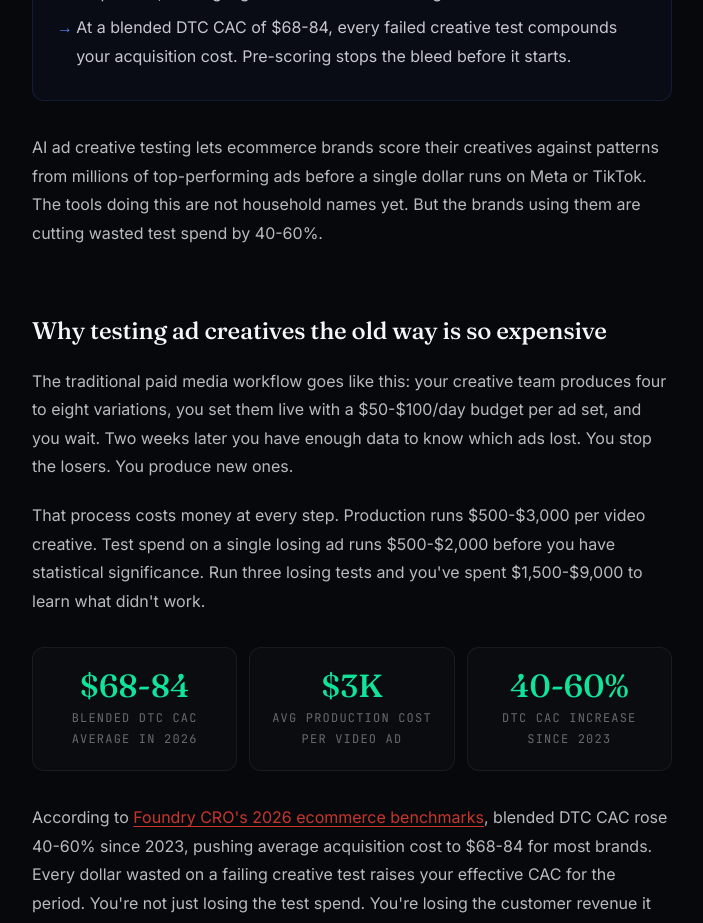
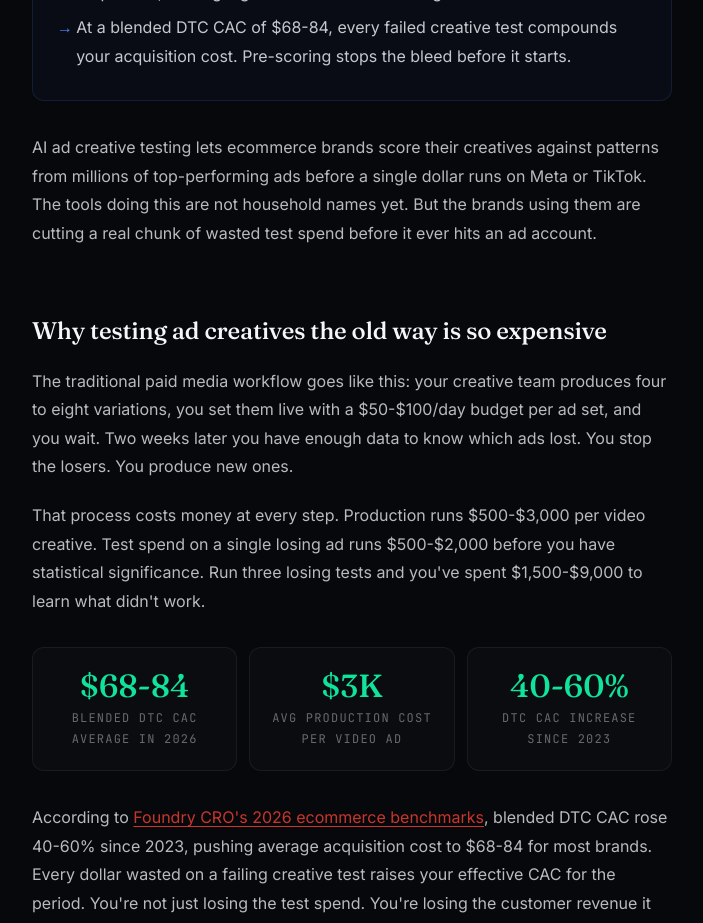
Before and after one commit to dustyboy-23/ventiscale-site, a Next.js app: page /blog/ai-ad-creative-testing-ecommerce in a window 1280 px wide. Shown: the part 1240-2163 px from the top of the page, without its empty margins (288-991 px from the left). Built offline with nearby package versions, Linux system fonts and the light colour scheme; no server answers.

Commit message:
Blog sweep: remove unsourced stats (batch 16)

```diff
--- a/app/(marketing)/blog/ai-ad-creative-testing-ecommerce/page.tsx
+++ b/app/(marketing)/blog/ai-ad-creative-testing-ecommerce/page.tsx
@@ -55,7 +55,7 @@ const FAQ_DATA = [
   },
   {
     q: "Is pre-spend AI creative scoring better than A/B testing?",
-    a: "Pre-spend scoring and A/B testing serve different purposes. AI scoring eliminates structurally weak creatives before you spend anything, reducing wasted budget by 40-60% on low-quality launches. A/B testing still validates winners at scale. The winning workflow: use AI scoring to enter your tests with only your strongest candidates.",
+    a: "Pre-spend scoring and A/B testing serve different purposes. AI scoring eliminates structurally weak creatives before you spend anything, cutting a meaningful share of wasted budget on low-quality launches. A/B testing still validates winners at scale. The winning workflow: use AI scoring to enter your tests with only your strongest candidates.",
   },
   {
     q: "What does AI creative scoring cost compared to a creative agency?",
@@ -215,8 +215,8 @@ export default async function Post() {
             AI ad creative testing lets ecommerce brands score their creatives
             against patterns from millions of top-performing ads before a
             single dollar runs on Meta or TikTok. The tools doing this are not
-            household names yet. But the brands using them are cutting wasted
-            test spend by 40-60%.
+            household names yet. But the brands using them are cutting a real
+            chunk of wasted test spend before it ever hits an ad account.
           </p>
 
           <h2>Why testing ad creatives the old way is so expensive</h2>
```
